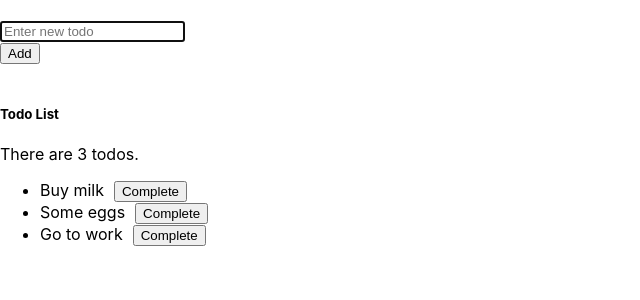
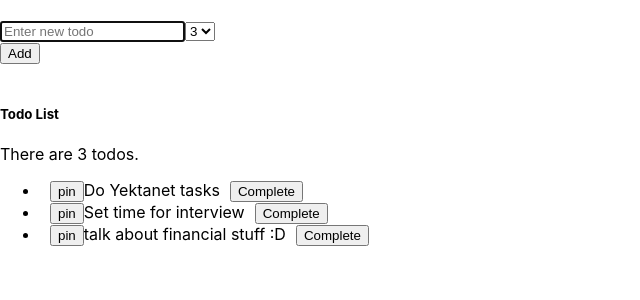
Before and after one commit to safeamiiir/todo-list, a React (Create React App) app: page / in a window 1280 px wide. Shown: the top 300 px of the page, without its empty margins (0-640 px from the left). Built offline with nearby package versions, Linux system fonts and the light colour scheme.

Commit message:
do priority and pin

```diff
--- a/src/App.js
+++ b/src/App.js
@@ -1,5 +1,4 @@
 import React, { useContext, useReducer } from "react";
-import ReactDOM from "react-dom";
 
 import Store from "./context";
 import reducer from "./reducer";
--- a/src/components/TodoForm.js
+++ b/src/components/TodoForm.js
@@ -7,19 +7,26 @@ export default function TodoForm() {
   // Creating a local state to have currently writing
   // todo item that will be sent to the global store.
   const [todo, setTodo] = useState("");
+  const [priority, setPriority] = useState(3)
+
 
   function handleTodoChange(e) {
     setTodo(e.target.value);
   }
 
   function handleTodoAdd() {
-    dispatch({ type: "ADD_TODO", payload: todo });
+    dispatch({ type: "ADD_TODO", payload: { name: todo, state: priority } });
     setTodo("");
   }
 
   function handleSubmitForm(event) {
     if (event.keyCode === 13) handleTodoAdd();
   }
+
+  function handlePriorityChanges(e) {
+    setPriority(e.target.value);
+  }
+
 
   return (
     <div className="row">
@@ -34,6 +41,13 @@ export default function TodoForm() {
             onKeyUp={handleSubmitForm}
             onChange={handleTodoChange}
           />
+          <select
+            onChange={e => handlePriorityChanges(e)}
+          >
+            <option>3</option>
+            <option>2</option>
+            <option>1</option>
+          </select>
           <div className="input-group-append">
             <button className="btn btn-primary" onClick={handleTodoAdd}>
               Add
--- a/src/components/TodoList.js
+++ b/src/components/TodoList.js
@@ -12,10 +12,10 @@ export default function TodoList() {
     state.todos.length === 0 ? (
       <h4>Yay! All todos are done! Take a rest!</h4>
     ) : (
-      <TodoHeader>
-        <span className="float-right">{pluralize(state.todos.length)}</span>
-      </TodoHeader>
-    );
+        <TodoHeader>
+          <span className="float-right">{pluralize(state.todos.length)}</span>
+        </TodoHeader>
+      );
   return (
     <div className="row">
       <div className="col-md-12">
@@ -28,13 +28,22 @@ export default function TodoList() {
         <div className="row">
           <div className="col-md-12">
             <ul className="list-group">
-              {state.todos.map(t => (
-                <li key={t} className="list-group-item">
-                  {t}
+              {state.todos.map(task => (
+                <li key={task.name} className="list-group-item">
+                  {task.state !== 0 &&
+                    <button
+                      className="float-right btn btn-danger btn-sm"
+                      style={{ marginLeft: 10 }}
+                      onClick={() => dispatch({ type: "PIN", payload: task })}
+                    >
+                      {task.state === 4 ? 'unpin' : 'pin'}
+                    </button>}
+                  {task.name}
                   <button
                     className="float-right btn btn-danger btn-sm"
                     style={{ marginLeft: 10 }}
-                    onClick={() => dispatch({ type: "COMPLETE", payload: t })}
+                    onClick={() => dispatch({ type: "COMPLETE", payload: task.name })}
+                    disabled={task.state === 0}
                   >
                     Complete
                   </button>
--- a/src/context.js
+++ b/src/context.js
@@ -5,9 +5,18 @@ import React from "react";
 const Store = React.createContext({
   todos: [
     // Initial Data
-    "Buy milk",
-    "Some eggs",
-    "Go to work"
+    {
+      name: "Do Yektanet tasks",
+      state: 3
+    },
+    {
+      name: "Set time for interview",
+      state: 2
+    },
+    {
+      name: "talk about financial stuff :D",
+      state: 1
+    }
   ]
 });
 
--- a/src/reducer.js
+++ b/src/reducer.js
@@ -6,19 +6,57 @@ export default function reducer(state, action) {
         return state;
       }
       // return current state if duplicate
-      if (state.todos.includes(action.payload)) {
+      var valueArr = state.todos.map(function (item) { return item.name });
+      var isDuplicate = valueArr.some(function (item, idx) {
+        return valueArr.indexOf(item) !== idx
+      });
+      if (isDuplicate) {
         return state;
-      }
-      return {
-        ...state,
-        todos: [...state.todos, action.payload]
-      };
+      } //FIXME: problem in priority handling when some of them are equal
+      return handleSortPriorities(state, action.payload)
+    // return {
+    // ...state,
+    // todos: [...state.todos, action.payload]
+    // };
     case "COMPLETE":
-      return {
-        ...state,
-        todos: state.todos.filter(t => t !== action.payload)
-      };
+      return handleCompletedTodos(state, action.payload)
+    case "PIN":
+      return handlePinTodos(state, action.payload)
     default:
       return state;
   }
 }
+
+function handleCompletedTodos(state, payload) {
+  return ({
+    ...state,
+    todos: [...state.todos.filter(task => task.name !== payload), { name: payload, state: 0 }]
+  })
+};
+
+function handlePinTodos(state, payload) {
+  if (payload.state === 4) {
+    var newTodos = {
+      ...state,
+      todos: [...state.todos.filter(task => task.name !== payload.name), { name: payload.name, state: payload.lastState }]
+    }
+    newTodos.todos.sort((a, b) => (Number(a.state) < Number(b.state)) ? 1 : -1)
+    return newTodos
+  } else {
+    var newTodos = {
+      ...state,
+      todos: [...state.todos.filter(task => task.name !== payload.name), { name: payload.name, state: 4, lastState: payload.state }]
+    }
+    newTodos.todos.sort((a, b) => (Number(a.state) < Number(b.state)) ? 1 : -1)
+    return newTodos
+  }
+};
+
+function handleSortPriorities(state, payload) {
+  var newTodos = {
+    ...state,
+    todos: [...state.todos, payload]
+  }
+  newTodos.todos.sort((a, b) => (Number(a.state) < Number(b.state)) ? 1 : -1)
+  return newTodos
+};
```
Also changed, not shown: src/setupTests.js (deleted, +0 -5 lines).
